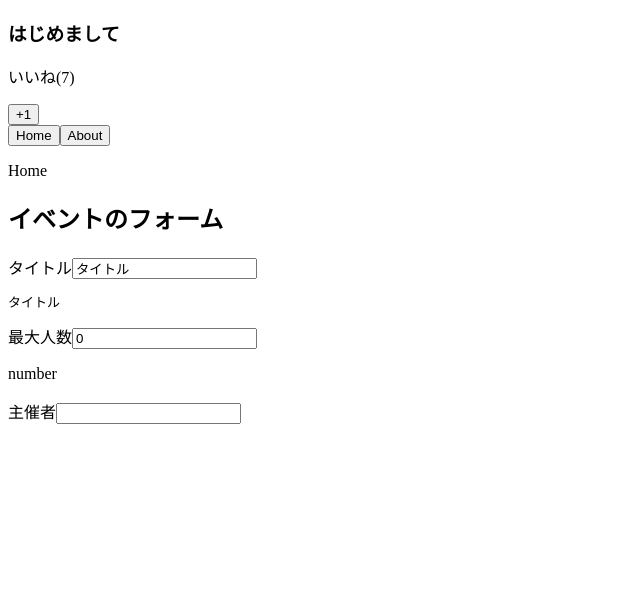
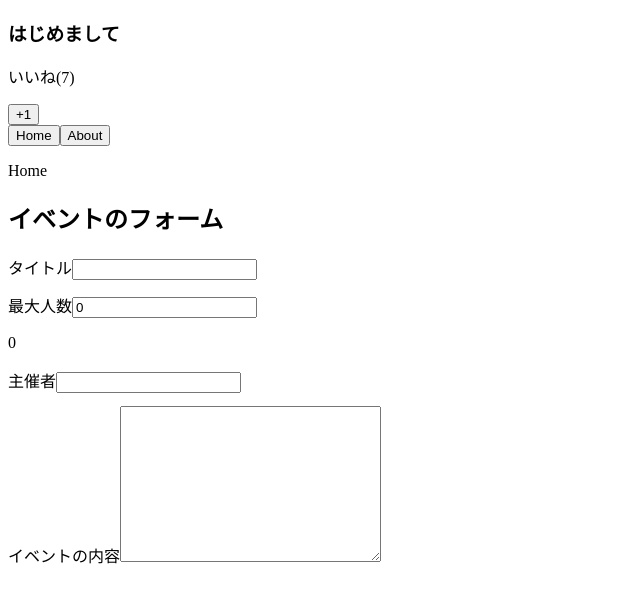
Before and after one commit to fujisan3020/udemy-vuejs, a Vue app: page / in a window 1280 px wide. Shown: the top 602 px of the page, without its empty margins (0-640 px from the left). Built offline with nearby package versions, Linux system fonts and the light colour scheme.

Commit message:
#122. textareaにv-modelを使用して複数行テキストに双方向データバインディングを作成する

```diff
--- a/src/App.vue
+++ b/src/App.vue
@@ -1,4 +1,4 @@
-<!-- App.vueは、大きくtemplateタグ・scriptタグ・styleタグに3つに分かれている(単一ファイルコンポーネント) -->
+p<!-- App.vueは、大きくtemplateタグ・scriptタグ・styleタグに3つに分かれている(単一ファイルコンポーネント) -->
 
 <template>
   <div>
@@ -33,7 +33,7 @@
         type="number"
         v-model.number="eventData.maxNumber"
       >
-      <p>{{ typeof eventData.maxNumber }}</p>
+      <p>{{ eventData.maxNumber }}</p>
 
       <!-- trim修飾子 : 先頭と末尾の空白を取り除く -->
       <label for="host">主催者</label>
@@ -44,6 +44,14 @@
       >
       <pre>{{ eventData.host }}</pre>
 
+      <label for="detail">イベントの内容</label>
+      <textarea
+        id="detail"
+        cols="30"
+        rows="10"
+        v-model="eventData.detail"
+        ></textarea>
+        <p style="white-space: pre">{{ eventData.detail }}</p>
     </div>
   </div>
 </template>
@@ -60,9 +68,10 @@ import Home from "./components/Home.vue";
         number: 14,
         currentComponent: "Home",
         eventData: {
-          title: "タイトル",
+          title: "",
           maxNumber: 0,
-          host: ""
+          host: "",
+          detail: ""
         }
       };
     },
```
